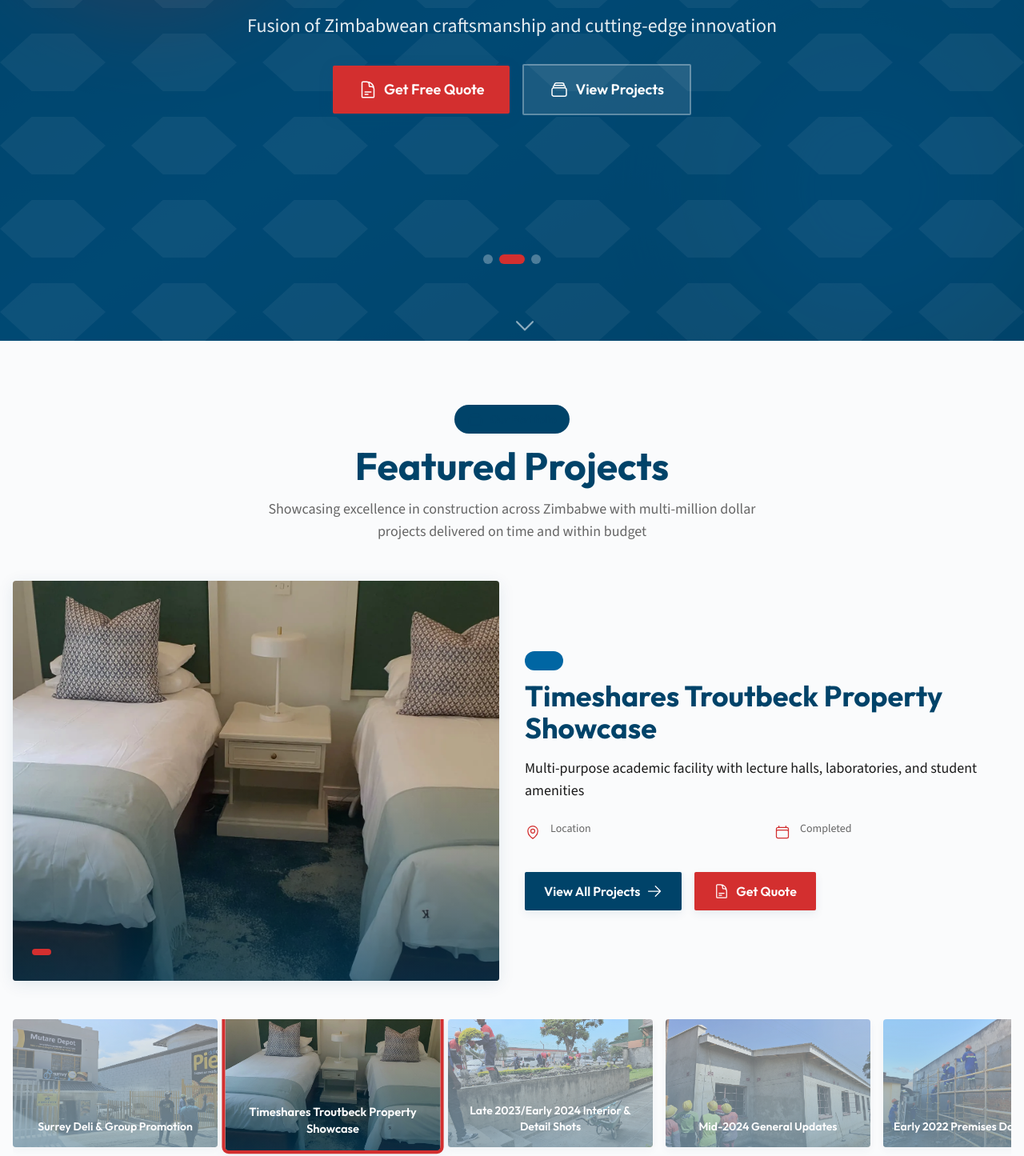
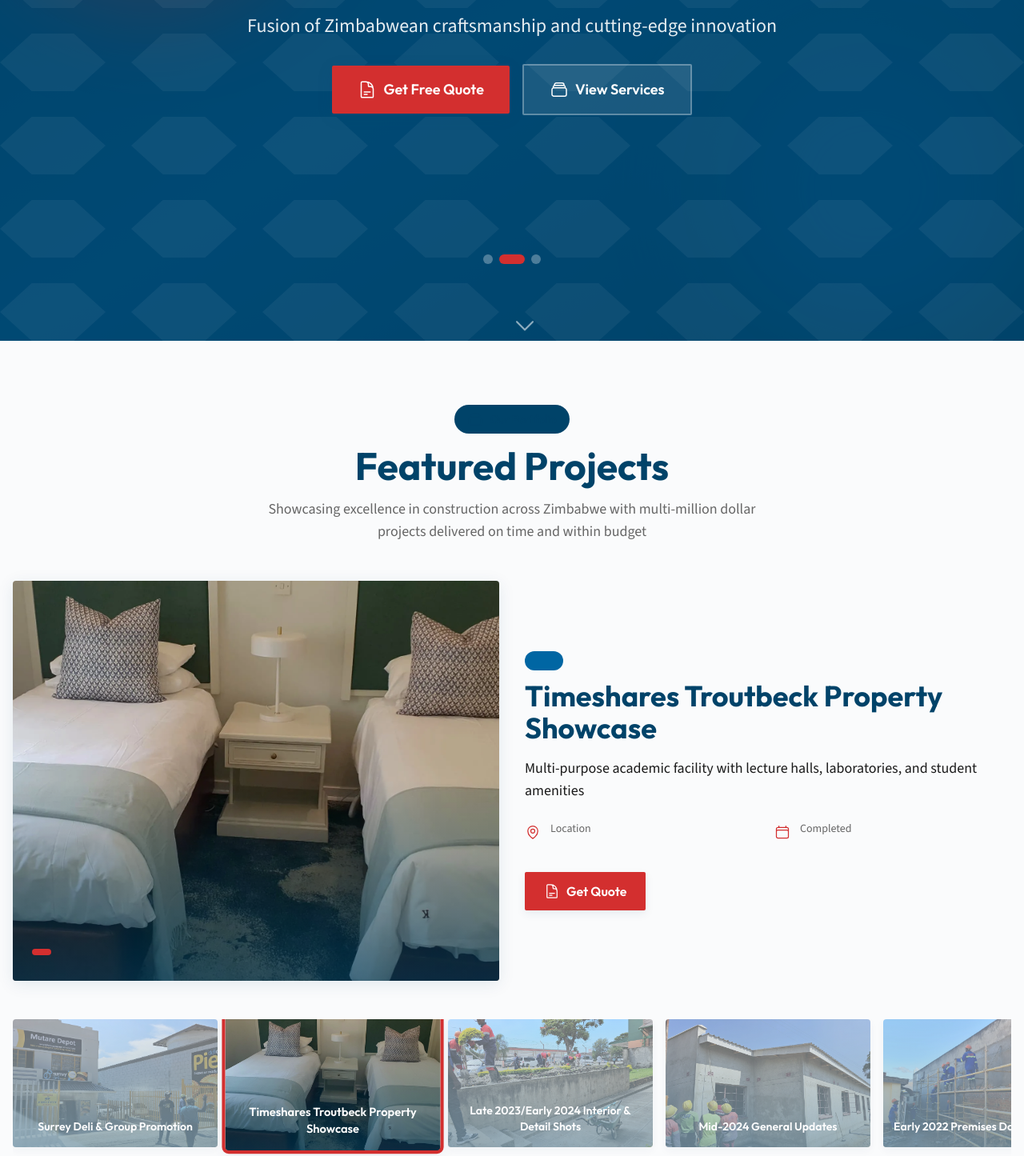
Before and after one commit to Anesu1/snc, a Next.js app: page /homepage in a window 1280 px wide. Shown: the part 374-1819 px from the top of the page at 80% size. Built offline with nearby package versions, Linux system fonts and the light colour scheme.

Commit message:
Update links and text for services in AnimatedHero, ProjectShowcase, and QuoteRequestCTA components

```diff
--- a/app/homepage/components/AnimatedHero.tsx
+++ b/app/homepage/components/AnimatedHero.tsx
@@ -122,11 +122,11 @@ const AnimatedHero = () => {
               <span>Get Free Quote</span>
             </Link>
             <Link
-              href="/projects"
+              href="/services"
               className="inline-flex items-center space-x-2 px-8 py-4 bg-white bg-opacity-10 text-primary-foreground rounded-md font-headline font-semibold text-lg border-2 border-white border-opacity-30 hover:bg-opacity-20 transition-all duration-300 w-full sm:w-auto justify-center"
             >
               <Icon name="RectangleStackIcon" size={24} />
-              <span>View Projects</span>
+              <span>View Services</span>
             </Link>
           </div>
 
--- a/app/homepage/components/ProjectShowcase.tsx
+++ b/app/homepage/components/ProjectShowcase.tsx
@@ -199,13 +199,7 @@ const ProjectShowcase = () => {
               </div>
 
               <div className="flex items-center space-x-4 pt-4">
-                <Link
-                  href="/projects"
-                  className="inline-flex items-center space-x-2 px-6 py-3 bg-primary text-primary-foreground rounded-md font-headline font-semibold shadow-construction hover:shadow-construction-lg transition-all duration-300 hover:scale-105">
 
-                  <span>View All Projects</span>
-                  <Icon name="ArrowRightIcon" size={20} />
-                </Link>
                 <Link
                   href="/get-quote"
                   className="inline-flex items-center space-x-2 px-6 py-3 bg-accent text-accent-foreground rounded-md font-headline font-semibold shadow-construction hover:shadow-construction-lg transition-all duration-300 hover:scale-105">
--- a/app/homepage/components/QuoteRequestCTA.tsx
+++ b/app/homepage/components/QuoteRequestCTA.tsx
@@ -88,11 +88,11 @@ const QuoteRequestCTA = () => {
               <span>Get Free Quote Now</span>
             </Link>
             <Link
-              href="/projects"
+              href="/services"
               className="inline-flex items-center space-x-2 px-8 py-4 bg-white text-primary rounded-md font-headline font-semibold text-lg shadow-construction hover:shadow-construction-lg transition-all duration-300 hover:scale-105 w-full sm:w-auto justify-center"
             >
               <Icon name="RectangleStackIcon" size={24} />
-              <span>View Our Work</span>
+              <span>View Our Service</span>
             </Link>
           </div>
 
--- a/app/services/components/ServiceCTA.tsx
+++ b/app/services/components/ServiceCTA.tsx
@@ -70,7 +70,7 @@ export default function ServiceCTA() {
                   <Icon name="EnvelopeIcon" size={20} className="opacity-80" />
                   <div>
                     <div className="text-xs opacity-70">Email Us</div>
-                    <div className="font-semibold">info@sncconstruction.co.zw</div>
+                    <div className="font-semibold">info@snc.co.zw</div>
                   </div>
                 </div>
               </div>
@@ -91,7 +91,7 @@ export default function ServiceCTA() {
             {/* Floating Stats */}
             <div className="absolute -bottom-6 -right-6 bg-card text-foreground p-6 rounded-xl shadow-construction-lg">
               <div className="text-center">
-                <div className="text-3xl font-headline font-bold text-primary mb-1">2000+</div>
+                <div className="text-3xl font-headline font-bold text-primary mb-1">10+</div>
                 <div className="text-sm text-textSecondary">Projects Completed</div>
               </div>
             </div>
```
